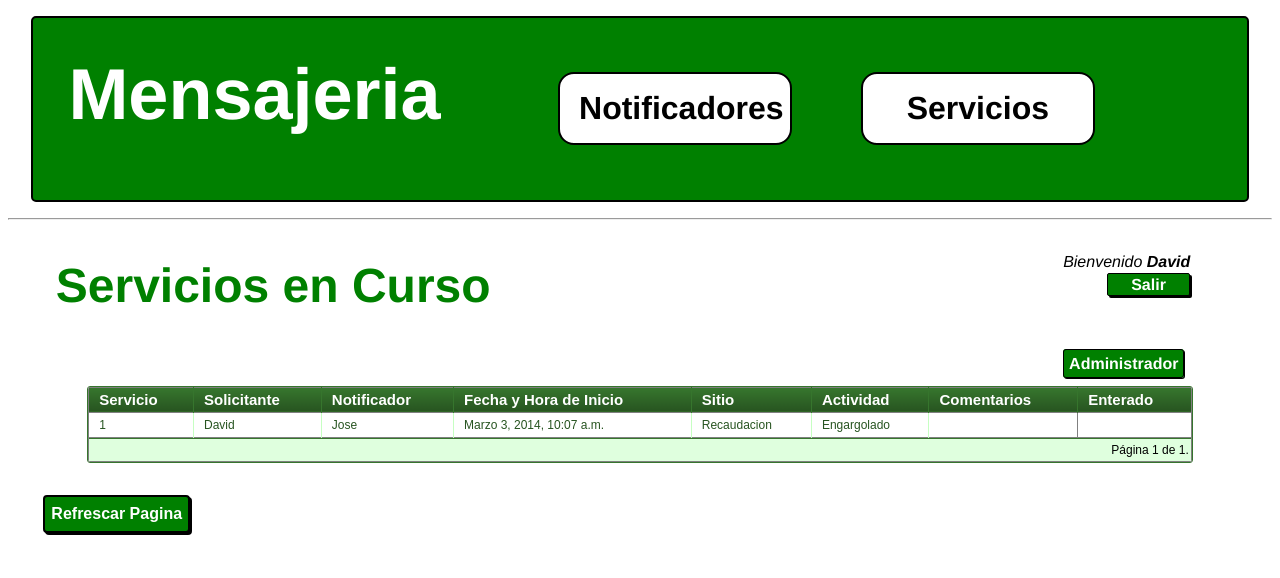
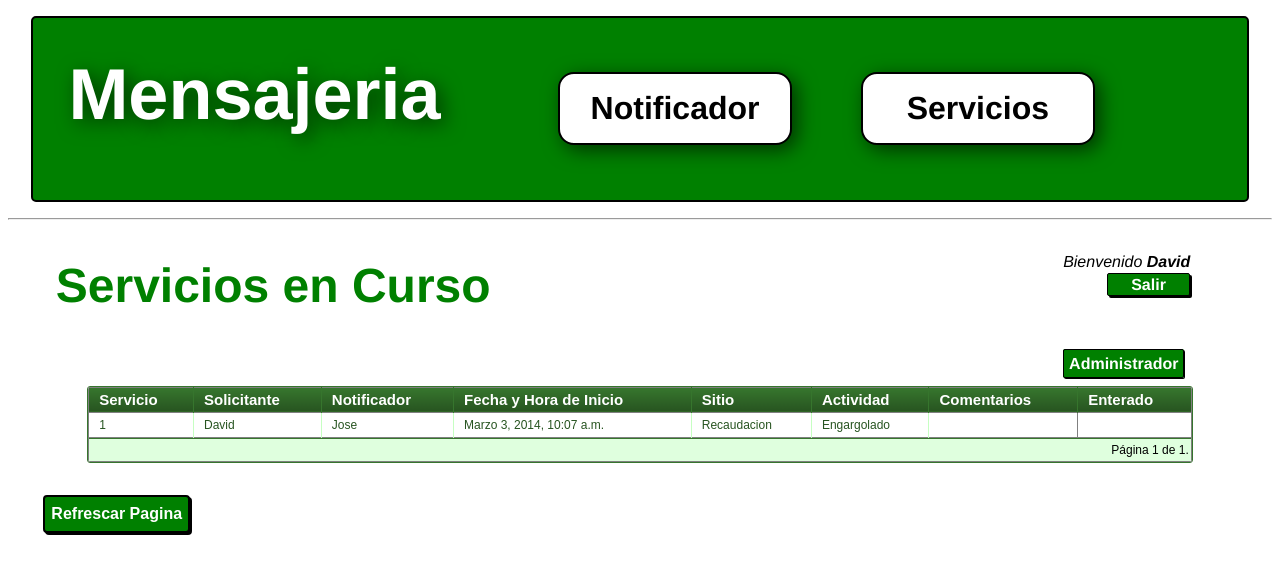
Before and after one commit to Sanchezdav/Sistema, a Django app: page / in a window 1280 px wide. Shown: the top 578 px of the page. Run offline with Django 3.2, Linux system fonts and the light colour scheme; a user stored in the database is signed in; data comes from the database, SQL or seed files in the repository; parts of the project's set-up code (start-up, migrations or seed data) failed here and were passed over; some web fonts are replaced.

Commit message:
Tercer Commit
Cambios en los estilos y se agrego google fonts

```diff
--- a/Mensajeria/static/css/estilos.css
+++ b/Mensajeria/static/css/estilos.css
@@ -93,6 +93,7 @@ header h1 a
 {
 	color: white;
 	text-decoration: none;
+	text-shadow: rgba(0,0,0,0.6) 5px 5px 20px;
 
 	-webkit-transition: all 0.2s ease-in;
 	   -moz-transition: all 0.2s ease-in;
@@ -111,7 +112,7 @@ header h1 a:hover
 {
 	background: green;
 	border: 1px solid black;
-	border-radius: 3px;
+	border-radius: 2px;
 	color: white;
 	font-weight: bold;
 	margin: .5em 3.5em;
@@ -219,6 +220,7 @@ header h1 a:hover
 
 #menu a
 {
+	box-shadow: rgba(0,0,0,0.6) 5px 5px 20px;
 	background: white;
 	border: solid 2px black;
 	border-radius: .5em;
@@ -251,6 +253,16 @@ header h1 a:hover
 	        transform: scale(1.2) rotate(5deg);
 }
 
+#menu a:active
+{
+	color: lime;
+
+	-webkit-transform: scale(1.1) rotate(5deg);
+	   -moz-transform: scale(1.1) rotate(5deg);
+	    -ms-transform: scale(1.1) rotate(5deg);
+	     -o-transform: scale(1.1) rotate(5deg);
+	        transform: scale(1.1) rotate(5deg);
+}
 
 #menu li
 {
--- a/Mensajeria/templates/base.html
+++ b/Mensajeria/templates/base.html
@@ -21,7 +21,7 @@
 	{% block encabezado %}{% endblock %}
   <nav id="menu">
       <ul>
-        <a href="/"><li>Notificadores</li></a>
+        <a href="/"><li>Notificador</li></a>
         <a href="/servicios/"><li>Servicios</li></a>
       </ul>
   </nav>
```
